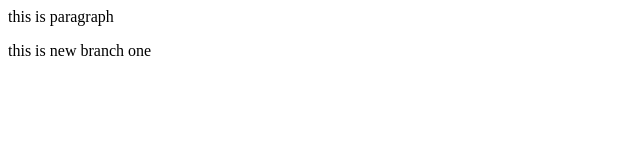
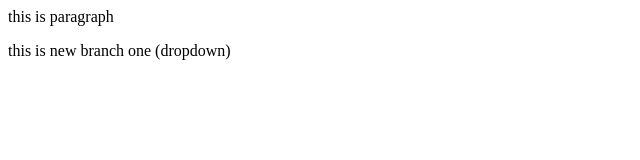
Before and after one commit to AchuthKumarTelugu/myFirstRepo2, a plain HTML site: page index.html in a window 1280 px wide. Shown: the full height of the page, 0-640 px from the left. Drawn offline with Linux system fonts and the light colour scheme.

Commit message:
add dropdown

```diff
--- a/index.html
+++ b/index.html
@@ -1,2 +1,2 @@
 <p>this is paragraph</p>
-<p>this is new branch one</p>
+<p>this is new branch one (dropdown)</p>
```
